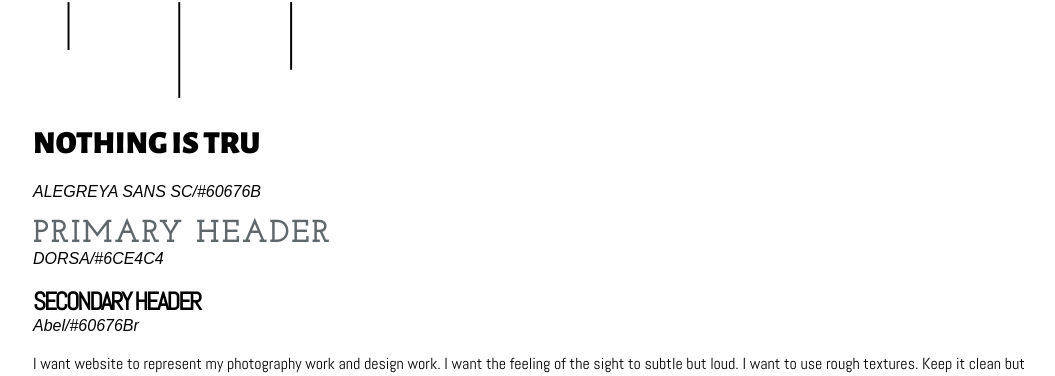
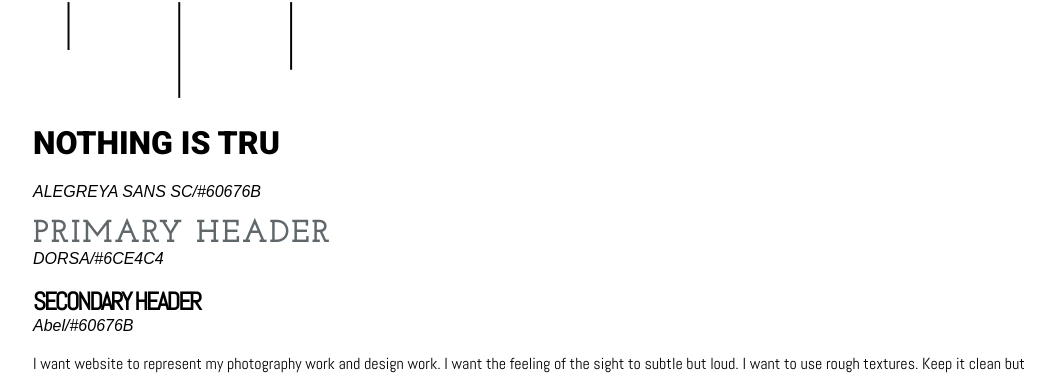
Before and after one commit to dmanp3/p3-style-tile, a plain HTML site: page index.html in a window 1280 px wide. Shown: the part 239-615 px from the top of the page, without its empty margins (107-1162 px from the left). Drawn offline with Linux system fonts and the light colour scheme.

Commit message:
Changed Font for Website name

```diff
--- a/css/styles.css
+++ b/css/styles.css
@@ -10,7 +10,7 @@ img {
 /* Layout for Style Tile*/
 
 h1 {
-	font-family: 'Alegreya Sans SC', sans-serif;
+	font-family: 'Roboto', sans-serif;
 
 }
 
--- a/index.html
+++ b/index.html
@@ -8,7 +8,7 @@
   <link rel="stylesheet" href="css/grid.css">
 
   <link href='http://fonts.googleapis.com/css?family=Raleway' rel='stylesheet' type='text/css'>
-  <link href='http://fonts.googleapis.com/css?family=Alegreya+Sans+SC:400,900' rel='stylesheet' type='text/css'>
+  <link href='http://fonts.googleapis.com/css?family=Roboto:400,900' rel='stylesheet' type='text/css'>
   <link href='http://fonts.googleapis.com/css?family=Josefin+Slab' rel='stylesheet' type='text/css'>
   <link href='http://fonts.googleapis.com/css?family=Abel' rel='stylesheet' type='text/css'>
   <link href='http://fonts.googleapis.com/css?family=Abel' rel='stylesheet' type='text/css'>
@@ -38,7 +38,7 @@
 			<br><br>
 
 			<h3>SECONDARY HEADER</h3>
-			<em>Abel/#60676Br</em>
+			<em>Abel/#60676B</em>
 
 			<br><br>
 
```
